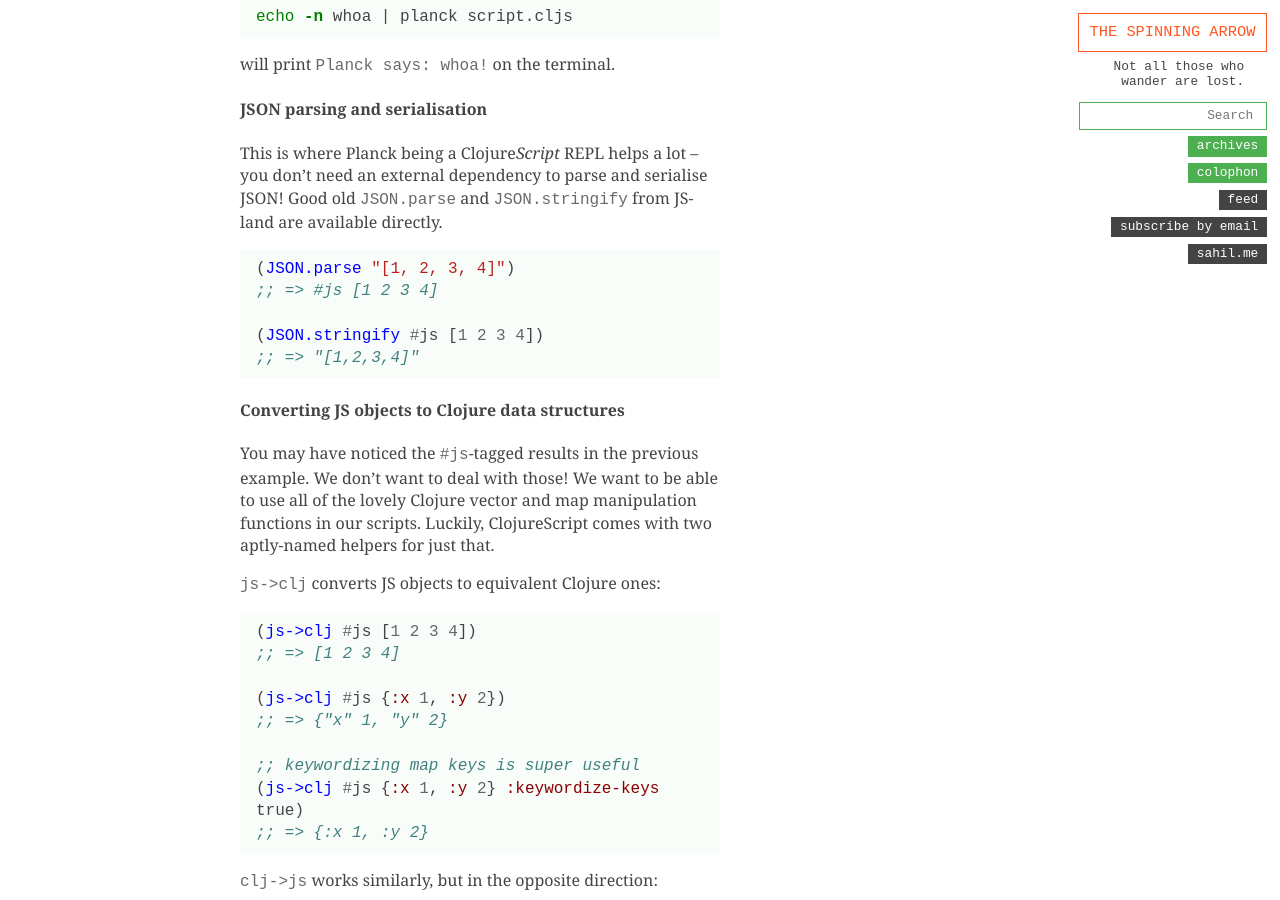
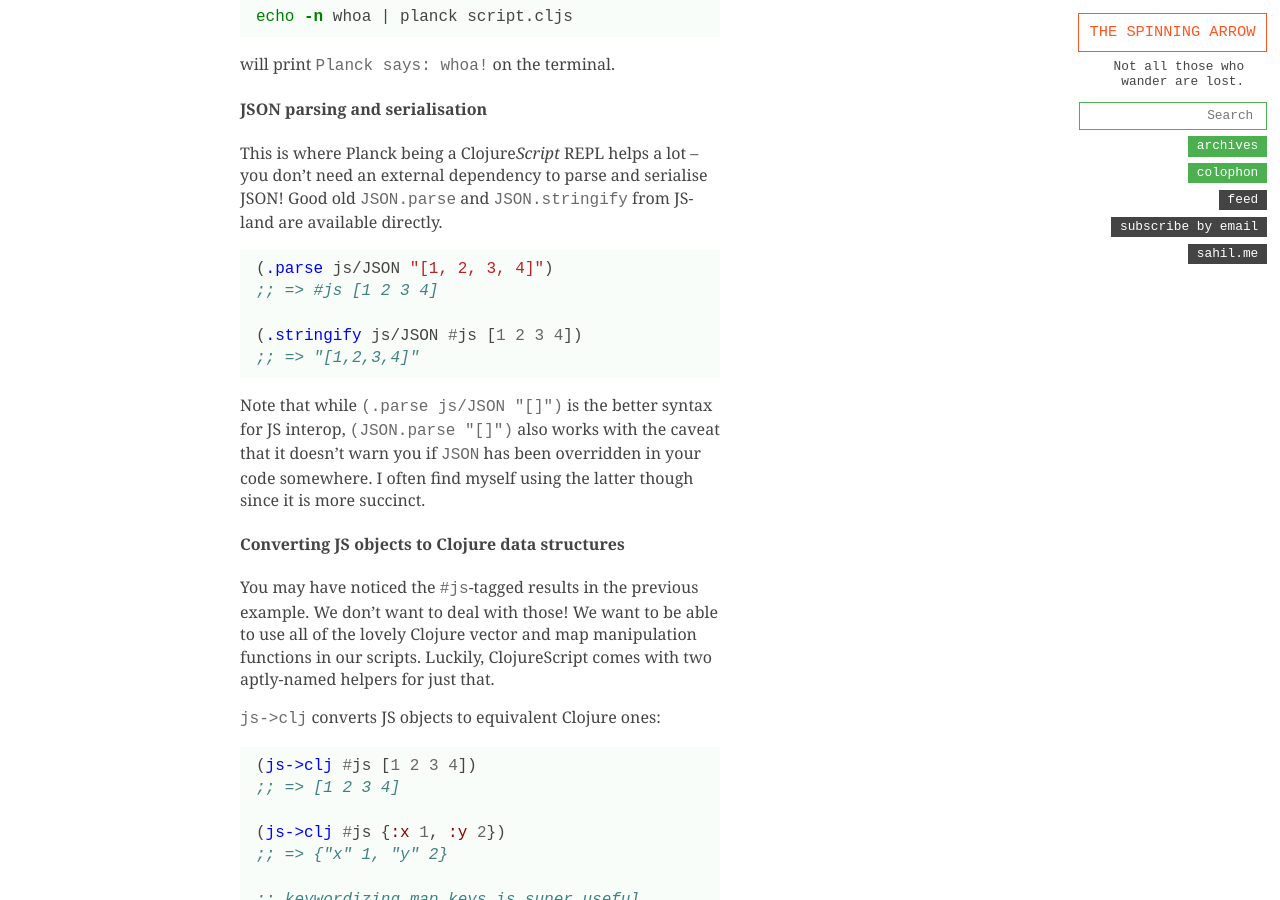
Before and after one commit to spinningarrow/blog.sahil.me, a Jekyll site: the page built from _posts/2018-03-31-shell-scripting-in-clojurescript-with-planck.md, in a window 1280 px wide and 900 px high, scrolled down 2035 px. Built offline with Jekyll 4.4.1, drawn with Linux system fonts in a browser that asks for light colours; comment, search, counter and statistics services are not loaded.

Commit message:
Update "Shell Scripting with Planck" as per feedback
- Also delay it by a week

````diff
--- a/_posts/2018-03-24-shell-scripting-in-clojurescript-with-planck.md
+++ b/_posts/2018-03-31-shell-scripting-in-clojurescript-with-planck.md
@@ -106,12 +106,17 @@ don't need an external dependency to parse and serialise JSON! Good old
 `JSON.parse` and `JSON.stringify` from JS-land are available directly.
 
 ```clojure
-(JSON.parse "[1, 2, 3, 4]")
+(.parse js/JSON "[1, 2, 3, 4]")
 ;; => #js [1 2 3 4]
 
-(JSON.stringify #js [1 2 3 4])
+(.stringify js/JSON #js [1 2 3 4])
 ;; => "[1,2,3,4]"
 ```
+
+Note that while `(.parse js/JSON "[]")` is the better syntax for JS interop,
+`(JSON.parse "[]")` also works with the caveat that it doesn't warn you if
+`JSON` has been overridden in your code somewhere. I often find myself using
+the latter though since it is more succinct.
 
 #### Converting JS objects to Clojure data structures
 
````
Also changed, not shown: other parts of _posts/2018-03-31-shell-scripting-in-clojurescript-with-planck.md (+1 -1 lines).
